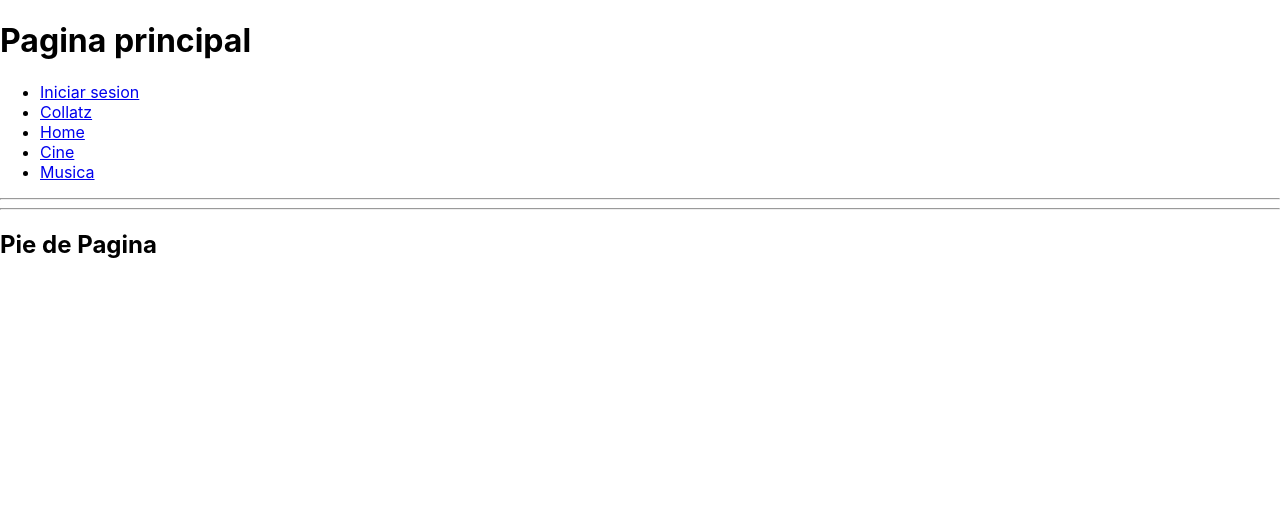
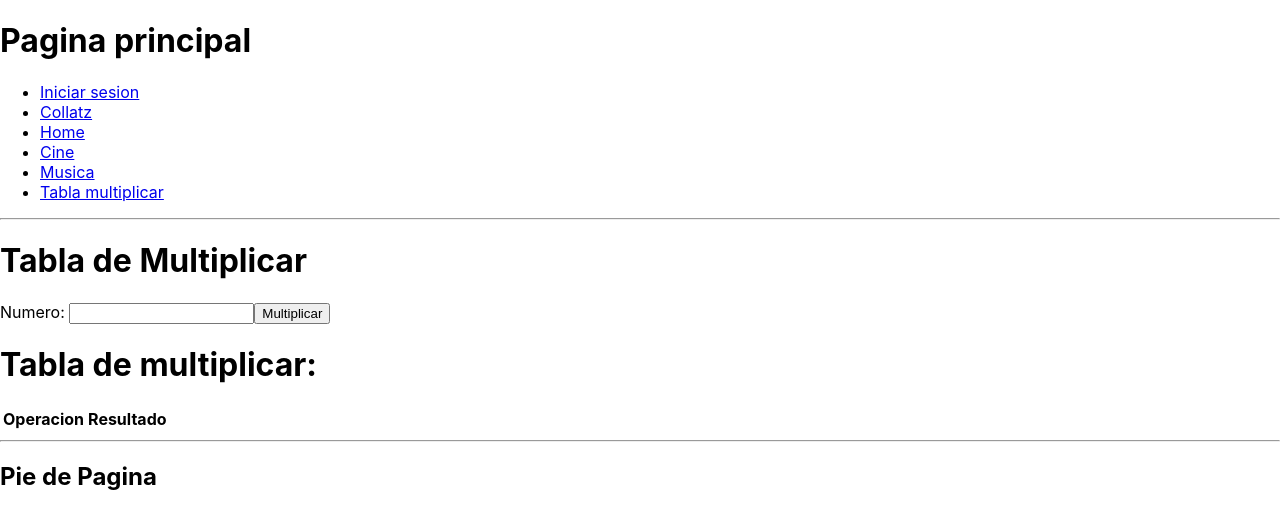
Before and after one commit to AlexRR03/reactroutes, a React (Create React App) app: page /tablaMultiplicar in a window 1280 px wide. Shown: the top 528 px of the page. Built offline with nearby package versions, Linux system fonts and the light colour scheme.

Commit message:
TablaMultiplicar componente

```diff
--- a/src/components/MenuRutas.jsx
+++ b/src/components/MenuRutas.jsx
@@ -21,6 +21,9 @@ export default class MenuRutas extends Component {
                         <li>
                             <a href="/musica">Musica</a>
                         </li>
+                        <li>
+                            <a href="/tablaMultiplicar">Tabla multiplicar</a>
+                        </li>
                     </ul>
                 </div>
             </div>
--- a/src/components/Router.js
+++ b/src/components/Router.js
@@ -5,6 +5,7 @@ import Cine from "./Cine";
 import Musica from "./Musica";
 import FormSimple from "./FormSimple";
 import Collatz from "./Collatz";
+import TablaMultiplicar from "./TablaMultiplicar";
 
 export default class Router extends Component {
   render() {
@@ -17,6 +18,7 @@ export default class Router extends Component {
                 <Route path="/cine" element={<Cine/>}></Route>
                 <Route path="/musica" element={<Musica/>}></Route>
                 <Route path="/collatz" element={<Collatz/>}></Route>
+                <Route path="/tablaMultiplicar" element={<TablaMultiplicar/>}></Route>
             </Routes>
         </BrowserRouter>
       </div>
--- /dev/null
+++ b/src/components/TablaMultiplicar.jsx
@@ -0,0 +1,61 @@
+import React, { Component } from 'react'
+
+export default class TablaMultiplicar extends Component {
+  cajaNumero = React.createRef()
+
+  state = {
+    listaNumeros: []
+  }
+
+  multiplicar = (e) => {
+    e.preventDefault();
+    let numero = parseInt(this.cajaNumero.current.value)
+    console.log(numero)
+    let listaNumeros2 = []
+
+    let contador = 1
+    while (contador != 11) {
+      listaNumeros2.push(numero * contador)
+      contador++
+    }
+    console.log(listaNumeros2)
+
+    this.setState({
+      listaNumeros: listaNumeros2
+    })
+  }
+
+  render() {
+    return (
+      <div>
+        <h1>Tabla de Multiplicar</h1>
+        <form onSubmit={this.multiplicar} >
+          <label>Numero: </label>
+          <input type="text" ref={this.cajaNumero} />
+          <button>Multiplicar</button>
+        </form>
+        <h1> Tabla de multiplicar: {this.state.listaNumeros[0]}</h1>
+        <table>
+          <thead>
+            <tr>
+              <th>Operacion</th>
+              <th>Resultado</th>
+            </tr>
+          </thead>
+          <tbody>
+          {this.state.listaNumeros.map((numero, index) => {
+            return (
+
+                <tr key={index}>
+                  <td>{this.state.listaNumeros[0]}*{index + 1} = </td>
+                  <td>{numero}</td>
+                </tr>
+
+            )
+          })}
+          </tbody>
+        </table>
+      </div>
+    )
+  }
+}
```
